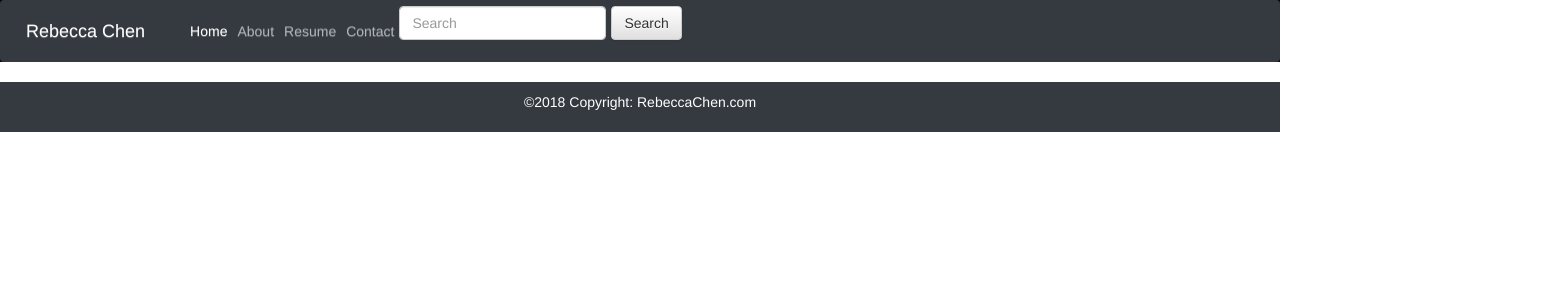
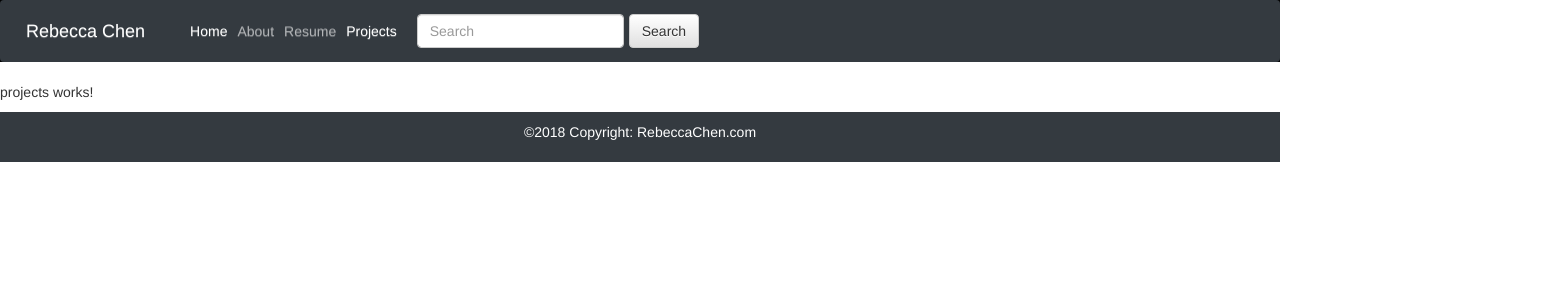
Before and after one commit to estella98/Personal-Website, an Angular app: page /projects in a window 1280 px wide. Before the commit this address led to /. Shown: the top 300 px of the page, 1557 px wide, since content can reach past the window. Built offline with nearby package versions, Linux system fonts and the light colour scheme.

Commit message:
update projects

```diff
--- a/src/app/app.component.html
+++ b/src/app/app.component.html
@@ -5,8 +5,8 @@
 <app-body>
   <app-about>
   </app-about>
-  <app-contact>
-  </app-contact>
+  <app-projects>
+  </app-projects>
 </app-body>
 
 <footer>
--- a/src/app/app.module.ts
+++ b/src/app/app.module.ts
@@ -8,7 +8,7 @@ import { FooterComponent } from './footer/footer.component';
 import { HomeComponent } from './body/home/home.component';
 import { ResumeComponent } from './body/resume/resume.component';
 import { AboutComponent } from './body/about/about.component';
-import { ContactComponent } from './body/contact/contact.component';
+import { ProjectsComponent } from './body/projects/projects.component';
 import { RouterModule, Routes} from '@angular/router';
 import { FormsModule } from '@angular/forms';
 
@@ -16,7 +16,7 @@ const appRouter: Routes = [
   { path: '', component: HomeComponent},
   { path: 'about', component: AboutComponent},
   { path: 'resume', component: ResumeComponent},
-  { path: 'contact', component: ContactComponent}
+  { path: 'projects', component: ProjectsComponent}
 ]
 
 
@@ -30,7 +30,7 @@ const appRouter: Routes = [
     HomeComponent,
     ResumeComponent,
     AboutComponent,
-    ContactComponent
+    ProjectsComponent
   ],
   imports: [
     BrowserModule,
--- a/src/app/body/contact/contact.component.html
+++ /dev/null
@@ -1,3 +0,0 @@
-<p>
-  contact works!
-</p>
--- a/src/app/body/contact/contact.component.ts
+++ /dev/null
@@ -1,15 +0,0 @@
-import { Component, OnInit } from '@angular/core';
-
-@Component({
-  selector: 'app-contact',
-  templateUrl: './contact.component.html',
-  styleUrls: ['./contact.component.css']
-})
-export class ContactComponent implements OnInit {
-
-  constructor() { }
-
-  ngOnInit() {
-  }
-
-}
--- /dev/null
+++ b/src/app/body/projects/projects.component.html
@@ -0,0 +1,3 @@
+<p>
+  projects works!
+</p>
--- /dev/null
+++ b/src/app/body/projects/projects.component.ts
@@ -0,0 +1,15 @@
+import { Component, OnInit } from '@angular/core';
+
+@Component({
+  selector: 'app-projects',
+  templateUrl: './projects.component.html',
+  styleUrls: ['./projects.component.css']
+})
+export class ProjectsComponent implements OnInit {
+
+  constructor() { }
+
+  ngOnInit() {
+  }
+
+}
--- a/src/app/header/header.component.html
+++ b/src/app/header/header.component.html
@@ -35,7 +35,7 @@
       <li class="nav-item"
         routerLinkActive="active"
         [routerLinkActiveOptions]="{exact: true}">
-        <a class="nav-link" routerLink="/contact">Contact</a>
+        <a class="nav-link" routerLink="/projects">Contact</a>
       </li>
     </ul>
   </div>
@@ -52,11 +52,11 @@
 
     <a class="navbar-brand" routerLink="/">Rebecca Chen</a>
     <button class="navbar-toggler" type="button" data-toggle="collapse" data-target="#navbarSupportedContent"
-      aria-controls="navbarSupportedContent" aria-expanded="false" aria-label="Toggle navigation">
+      aria-controls="navbarSupportedContent" aria-expanded="false" aria-label="Toggle navigation" (click)="isCollapsed = !isCollapsed">
       <span class="navbar-toggler-icon"></span>
     </button>
 
-    <div class="collapse navbar-collapse" id="navbarSupportedContent">
+    <div class="navbar-collapse collapse no-transition" [attr.aria-expanded]="!isCollapsed" [ngClass]="{collapse: isCollapsed}" id="navbarSupportedContent">
       <ul class="navbar-nav mr-auto">
         <li class="nav-item active" routerLinkActive="active" [routerLinkActiveOptions]="{exact: true}">
           <a class="nav-link" routerLink="/">Home <span class="sr-only">(current)</span></a>
@@ -68,7 +68,7 @@
           <a class="nav-link" routerLink="/resume">Resume</a>
         </li>
         <li class="nav-item" routerLinkActive="active" [routerLinkActiveOptions]="{exact: true}">
-          <a class="nav-link" routerLink="/contact">Contact</a>
+          <a class="nav-link" routerLink="/projects">Projects</a>
         </li>
       </ul>
        <div class="container">
```
Also changed, not shown: src/app/body/projects/projects.component.css (added).
